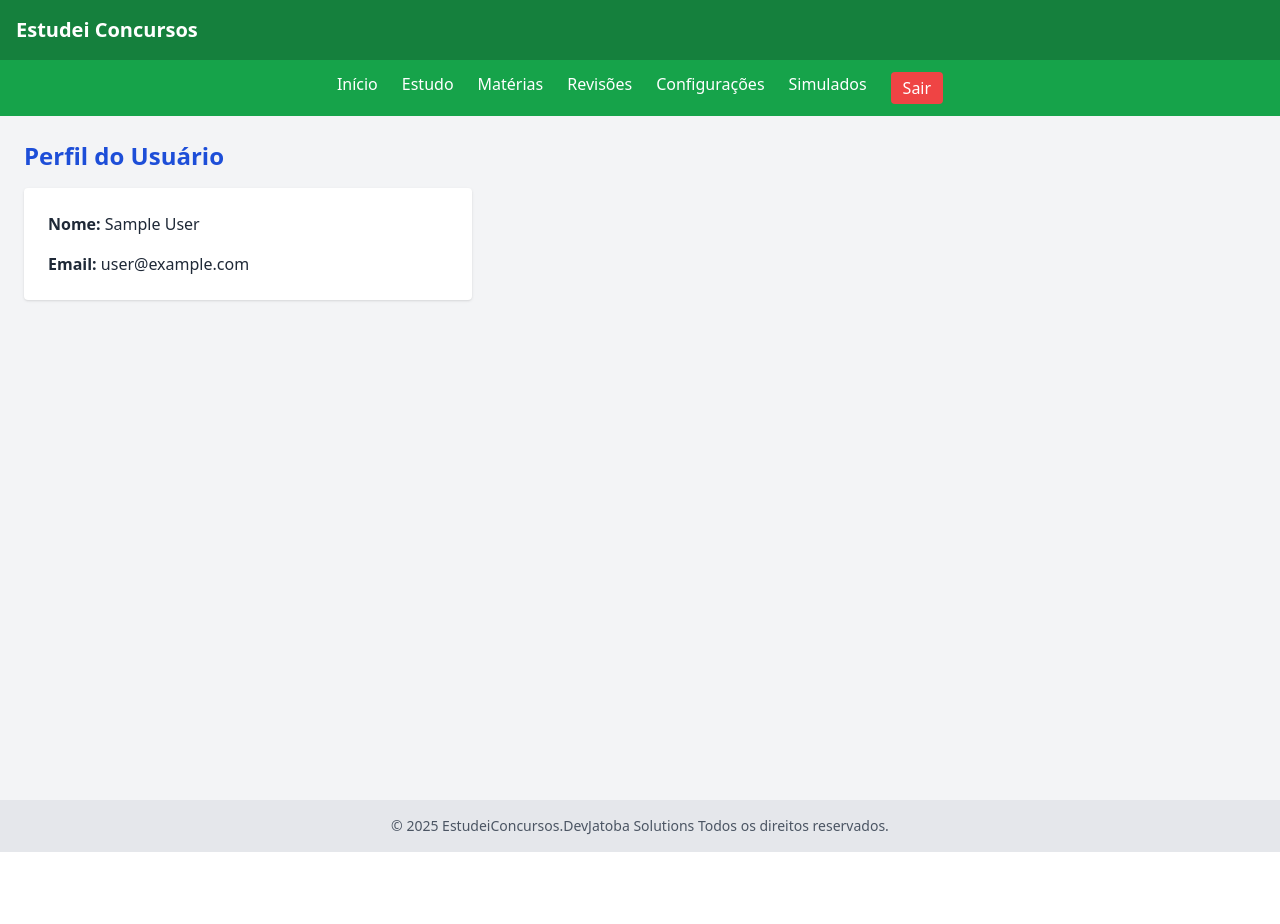
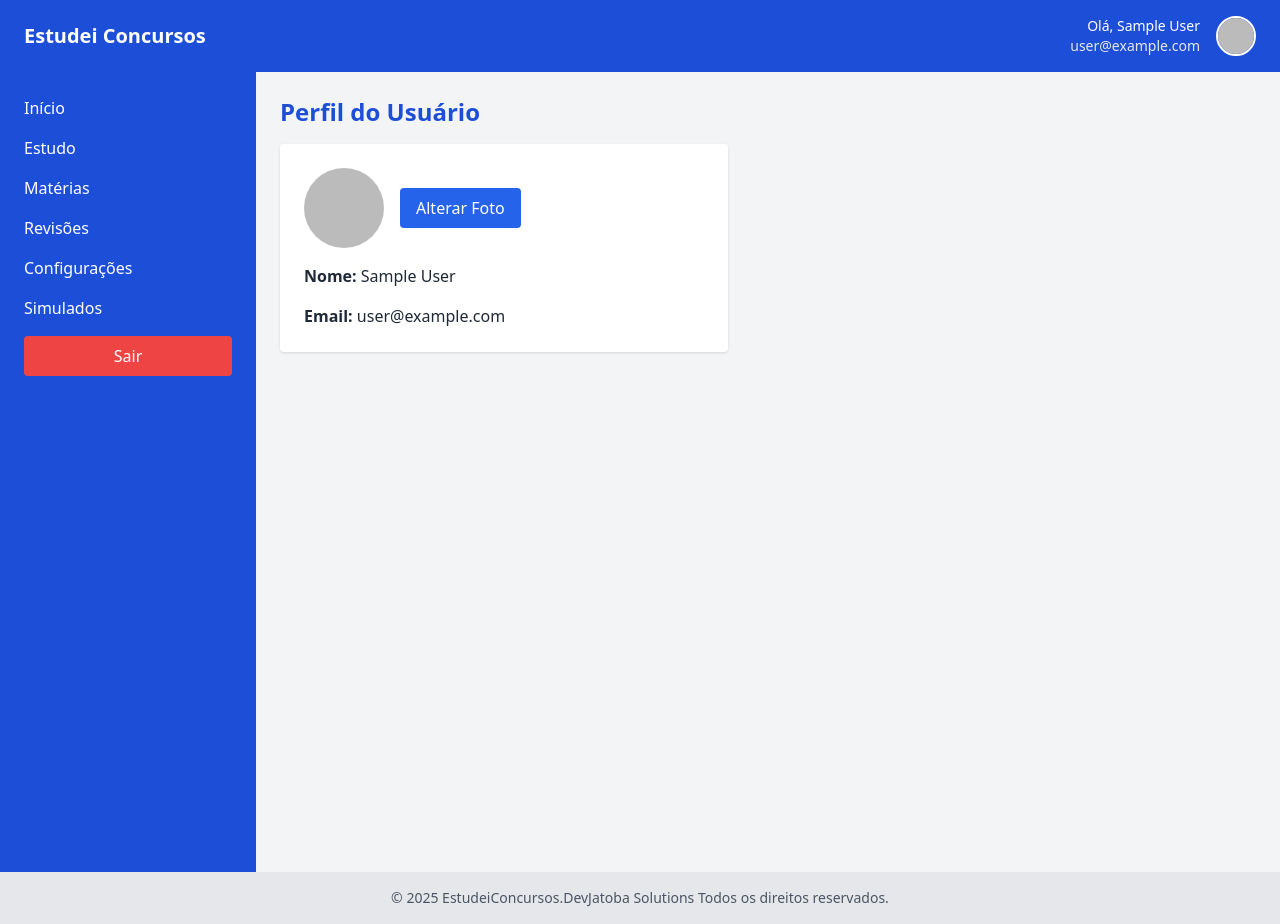
Before and after one commit to brjatoba92/estudei-concursos, a React (Create React App) app: page /perfil in a window 1280 px wide. Before the commit the page ends 852 px from the top, so only its background shows below. Built offline with nearby package versions, Linux system fonts and the light colour scheme; no server answers; sample sign-in values are in the browser's storage.

Commit message:
First Version Update Photo Avatar User

```diff
--- a/src/components/Header.jsx
+++ b/src/components/Header.jsx
@@ -1,17 +1,33 @@
 import React from "react";
+import { Link } from "react-router-dom";
 
 function Header({ user }) {
-    return (
-        <header className="bg-blue-700 text-white py-4 px-6 flex justify-between shadow">
-            <h1 className="text-xl font-bold">Estudei Concursos</h1>
-            { user && (
-                <div className="text-right text-sm">
-                    <p>Ola, {user.displayName || "Usuario"}</p>
-                    <p className="text-grau-200">{user.email}</p>
-                </div>
-            )}
-        </header>
-    )
+  return (
+    <header className="bg-blue-700 text-white py-4 px-6 flex justify-between items-center shadow">
+      <h1 className="text-xl font-bold">
+        <Link to="/">Estudei Concursos</Link>
+      </h1>
+
+      {user && (
+        <div className="flex items-center space-x-4">
+          <div className="text-right text-sm">
+            <p>Olá, {user.displayName || "Usuário"}</p>
+            <p className="text-gray-200">{user.email}</p>
+          </div>
+          <div>
+            <Link to="/perfil">
+                <img
+                    src={user.photoURL || "https://via.placeholder.com/40"}
+                    alt="Avatar"
+                    className="w-10 h-10 rounded-full object-cover border-2 border-white hover:scale-105 transition-transform"
+                />
+            </Link>
+          </div>
+
+        </div>
+      )}
+    </header>
+  );
 }
 
-export default Header
+export default Header;
--- a/src/components/Layout.jsx
+++ b/src/components/Layout.jsx
@@ -1,58 +1,29 @@
-import React from "react";
-import { Link } from "react-router-dom";
+import React, { useEffect, useState } from "react";
+import { onAuthStateChanged } from "firebase/auth";
 import { auth } from "../firebase/firebaseConfig";
+import Header from "./Header";
+import Sidebar from "./Sidebar";
 
-function Layout({ children, user }) {
-    const handleLogout = () => {
-        auth.signOut();
-    };
-    return (
-        <div className="min-h-screen flex flex-col">
-            {/* Topbar */}
-            <header className="bg-green-700 text-white p-4 flex justify-between items-center">
-                <h1 className="text-xl font-bold">Estudei Concursos</h1>
-                {user && (
-                    <div className="flex items-center gap-3 text-right">
-                        {user.photoURL ? (
-                            <img
-                                src={user.photoURL}
-                                alt="Avatar"
-                                className="w-10 h-10 rounded-full object-cover"
-                            />
-                        ) : (
-                                <div className="w-10 h-10 rounded-full bg-gray-300 flex items-center justify-center text-gray-700 font-bold">
-                                    {user.displayName?.charAt(0) || "U"}
-                                </div>
-                            )}
-                        <div>
-                            <p>Olá, {user.displayName || "Usuário"}</p>
-                            <p className="text-sm">{user.email}</p>
-                        </div>
-                    </div>
-                )}
-            </header>
-            {/* Navbar horizontal */}
-            <nav className="bg-green-600 text-white flex justify-center space-x-6 py-3">
-                <Link to="/dashboard" className="hover:underline">Início</Link>
-                <Link to="/estudo" className="hover:underline">Estudo</Link>
-                <Link to="/materias" className="hover:underline">Matérias</Link>
-                <Link to="/revisoes" className="hover:underline">Revisões</Link>
-                <Link to="/settings" className="hover:underline">Configurações</Link>
-                <Link to="/simulados" className="hover:underline">Simulados</Link>
-                <button
-                    onClick={handleLogout}
-                    className="bg-red-500 px-3 py-1 rounded hover:bg-red-600"
-                >
-                    Sair
-                </button>
-            </nav>
+function Layout({ children }) {
+  const [user, setUser] = useState(null);
 
-            {/* Conteúdo principal */}
-            <main className="flex-1 bg-gray-100 p-6">
-                {children}
-            </main>
-        </div>
-    );
+  useEffect(() => {
+    const unsubscribe = onAuthStateChanged(auth, (currentUser) => {
+      setUser(currentUser);
+    });
+
+    return () => unsubscribe();
+  }, []);
+
+  return (
+    <div>
+      <Header user={user} />
+      <div className="flex">
+        <Sidebar />
+        <main className="flex-1 p-6 bg-gray-100 min-h-screen">{children}</main>
+      </div>
+    </div>
+  );
 }
 
 export default Layout;
--- a/src/pages/Perfil.jsx
+++ b/src/pages/Perfil.jsx
@@ -1,15 +1,72 @@
-import React from "react";
+import React, { useRef, useState } from "react";
 import Layout from "../components/Layout";
 import { auth } from "../firebase/firebaseConfig";
+import { updateProfile } from "firebase/auth";
 
 function Perfil() {
   const user = auth.currentUser;
+  const fileInputRef = useRef(null);
+  const [photoURL, setPhotoURL] = useState(user?.photoURL || "");
+  const [uploading, setUploading] = useState(false);
+
+  const handlePhotoChange = async (e) => {
+    const file = e.target.files[0];
+    if (!file) return;
+
+    const reader = new FileReader();
+    reader.onloadend = async () => {
+      setUploading(true);
+      try {
+        // Atualiza o perfil no Firebase
+        await updateProfile(user, {
+          photoURL: reader.result,
+        });
+
+        // Recarrega os dados do usuário
+        await auth.currentUser.reload();
+
+        // Atualiza localmente e recarrega a página
+        setPhotoURL(reader.result);
+        alert("Foto de perfil atualizada com sucesso!");
+        window.location.reload(); // Garante que o Header pegue a nova foto
+      } catch (error) {
+        console.error("Erro ao atualizar a foto de perfil:", error);
+      }
+      setUploading(false);
+    };
+    reader.readAsDataURL(file);
+  };
+
+  const triggerFileInput = () => {
+    fileInputRef.current.click();
+  };
 
   return (
     <Layout>
       <h2 className="text-2xl font-bold text-blue-700 mb-4">Perfil do Usuário</h2>
       {user ? (
         <div className="bg-white shadow p-6 rounded space-y-4 max-w-md">
+          <div className="flex items-center space-x-4">
+            <img
+              src={photoURL || "https://i.pravatar.cc/150?img=3"}
+              alt="Avatar"
+              className="w-20 h-20 rounded-full object-cover"
+            />
+            <button
+              onClick={triggerFileInput}
+              className="bg-blue-600 text-white px-4 py-2 rounded hover:bg-blue-700"
+              disabled={uploading}
+            >
+              {uploading ? "Atualizando..." : "Alterar Foto"}
+            </button>
+            <input
+              type="file"
+              ref={fileInputRef}
+              accept="image/*"
+              className="hidden"
+              onChange={handlePhotoChange}
+            />
+          </div>
           <div>
             <strong>Nome:</strong> {user.displayName || "Nome não definido"}
           </div>
```
